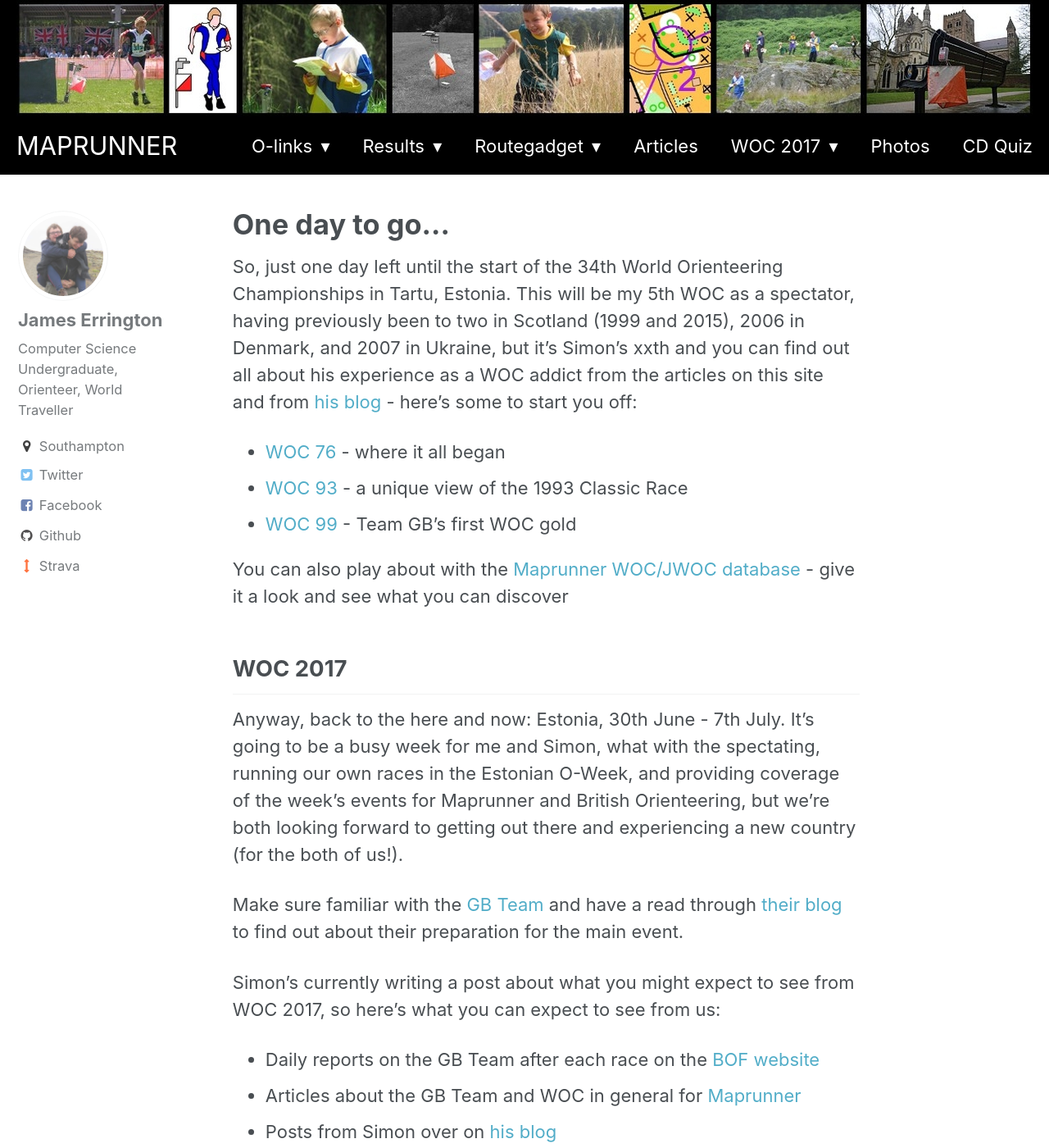
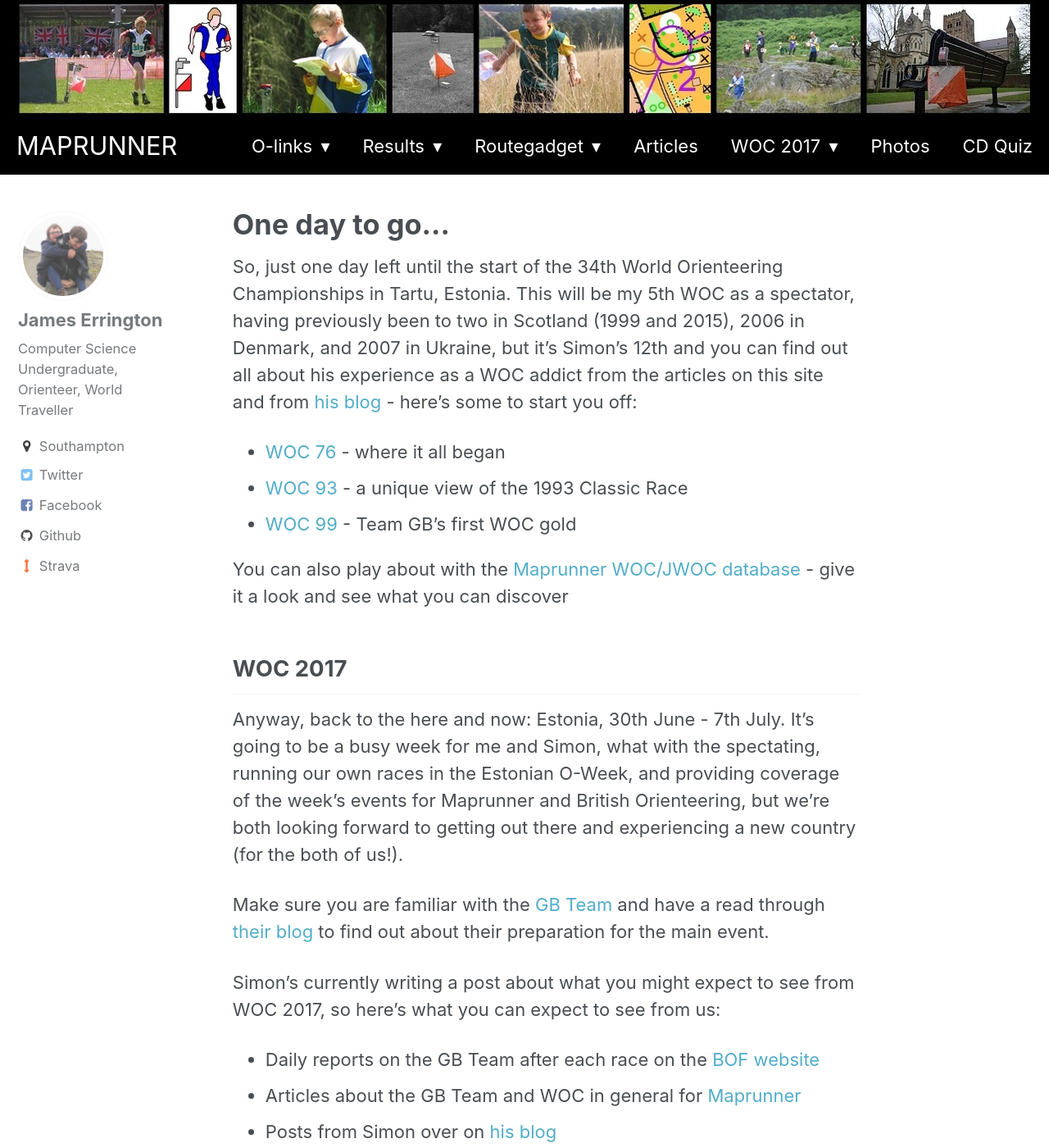
Before and after one commit to Maprunner/maprunner, a Jekyll site: the page built from _posts/2017-06-29-one-day-to-go.md, in a window 1280 px wide and 1400 px high. Shown: the whole window at 82% size. Built offline with Jekyll 4.4.1, drawn with Linux system fonts in a browser that asks for light colours.

Commit message:
Latest updates

```diff
--- a/_posts/2017-06-29-one-day-to-go.md
+++ b/_posts/2017-06-29-one-day-to-go.md
@@ -7,7 +7,7 @@ excerpt: 'So, just one day left until the start of the 34th World Orienteering C
 category:
   - WOC-2017
 ---
-So, just one day left until the start of the 34th World Orienteering Championships in Tartu, Estonia. This will be my 5th WOC as a spectator, having previously been to two in Scotland (1999 and 2015), 2006 in Denmark, and 2007 in Ukraine, but it's Simon's xxth and you can find out all about his experience as a WOC addict from the articles on this site and from [his blog](https://maprunner.blogspot.co.uk/search/label/WOC) - here's some to start you off:
+So, just one day left until the start of the 34th World Orienteering Championships in Tartu, Estonia. This will be my 5th WOC as a spectator, having previously been to two in Scotland (1999 and 2015), 2006 in Denmark, and 2007 in Ukraine, but it's Simon's 12th and you can find out all about his experience as a WOC addict from the articles on this site and from [his blog](https://maprunner.blogspot.co.uk/search/label/WOC) - here's some to start you off:
 * [WOC 76](https://maprunner.blogspot.co.uk/2006/07/woc-15-how-it-all-started.html) - where it all began
 * [WOC 93](https://www.maprunner.co.uk/woc-1993-classic-race/) - a unique view of the 1993 Classic Race
 * [WOC 99](https://www.maprunner.co.uk/the-agony-of-the-long-distance-world-championships-spectator/) - Team GB's first WOC gold
@@ -18,7 +18,7 @@ You can also play about with the [Maprunner WOC/JWOC database](https://www.mapru
 
 Anyway, back to the here and now: Estonia, 30th June - 7th July. It's going to be a busy week for me and Simon, what with the spectating, running our own races in the Estonian O-Week, and providing coverage of the week's events for Maprunner and British Orienteering, but we're both looking forward to getting out there and experiencing a new country (for the both of us!).
 
-Make sure familiar with the [GB Team](/woc2017/gb-team) and have a read through [their blog](http://gbteamwoc2017.blogspot.co.uk/) to find out about their preparation for the main event.
+Make sure you are familiar with the [GB Team](/woc2017/gb-team) and have a read through [their blog](http://gbteamwoc2017.blogspot.co.uk/) to find out about their preparation for the main event.
 
 Simon's currently writing a post about what you might expect to see from WOC 2017, so here's what you can expect to see from us:
 * Daily reports on the GB Team after each race on the [BOF website](https://www.britishorienteering.org.uk/)
```
Also changed, not shown: _pages/woc2017.md (+1 -2 lines).
